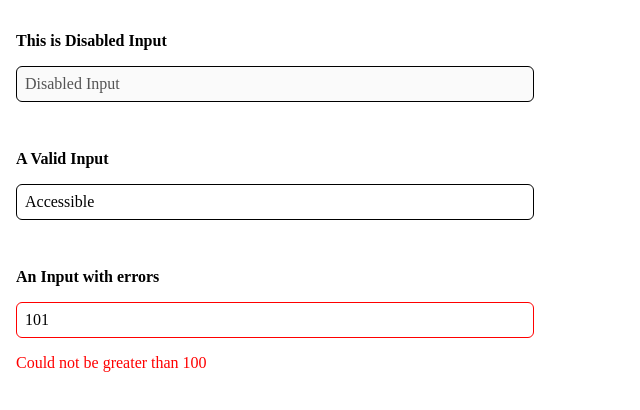
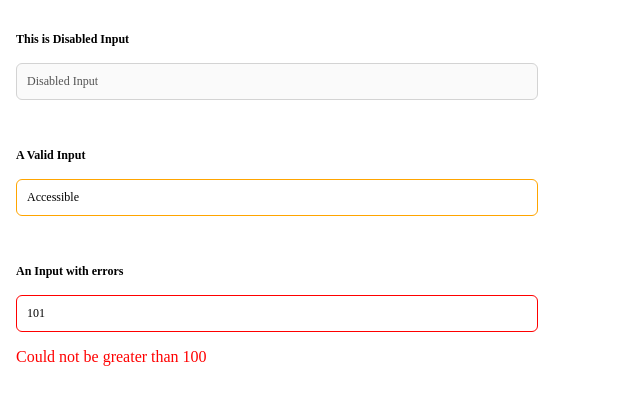
Before and after one commit to permil-st/javascript-client, a React (Create React App) app: page / in a window 1280 px wide. Shown: the top 410 px of the page, without its empty margins (0-640 px from the left). Built offline with nearby package versions, Linux system fonts and the light colour scheme.

Commit message:
style: change as requested in PR #5
remove dead code, remove husky object from package.json, move css from inlined to styled-component

```diff
--- a/package.json
+++ b/package.json
@@ -2,12 +2,6 @@
   "name": "training",
   "version": "0.1.0",
   "private": true,
-  "husky": {
-    "hooks": {
-      "pre-commit": "npm run lint",
-      "pre-push": "npm run lint"
-    }
-  },
   "dependencies": {
     "@testing-library/jest-dom": "^4.2.4",
     "@testing-library/react": "^9.4.1",
--- a/src/components/TextField/style.js
+++ b/src/components/TextField/style.js
@@ -3,10 +3,15 @@ import styled from 'styled-components';
 const TextField = styled.input`
 {
   width: 500px;
-  padding: 8px;
+  padding: 10px;
   margin: 16px 16px 16px 0px;
-  border: 1px solid black;
+  border: 1px solid orange;
   border-radius: 6px;
+  font-size: 12px;
+}
+
+:disabled {
+  border: 1px solid lightgray;
 }
 
   &.error {
--- a/src/pages/TextFieldDemo/TextFieldDemo.jsx
+++ b/src/pages/TextFieldDemo/TextFieldDemo.jsx
@@ -1,23 +1,22 @@
 import React from 'react';
 import { TextField } from '../../components';
-
-const style = { 'font-weight': 'bold' };
+import { Label, Wrapper, Item } from './style';
 
 const TextFieldDemo = () => (
-  <div style={{ margin: '16px' }}>
-    <div style={{ padding: '16px 0px' }}>
-      <h4 style={style}>This is Disabled Input</h4>
+  <Wrapper>
+    <Item>
+      <Label>This is Disabled Input</Label>
       <TextField value="Disabled Input" disabled />
-    </div>
-    <div style={{ padding: '16px 0px' }}>
-      <h4 style={style}>A Valid Input</h4>
+    </Item>
+    <Item>
+      <Label>A Valid Input</Label>
       <TextField value="Accessible" />
-    </div>
-    <div style={{ padding: '16px 0px' }}>
-      <h4 style={style}>An Input with errors</h4>
+    </Item>
+    <Item>
+      <Label>An Input with errors</Label>
       <TextField value="101" error="Could not be greater than 100" />
-    </div>
-  </div>
+    </Item>
+  </Wrapper>
 );
 
 export default TextFieldDemo;
--- /dev/null
+++ b/src/pages/TextFieldDemo/style.js
@@ -0,0 +1,22 @@
+import styled from 'styled-components';
+
+const Label = styled.h4`
+{
+  font-weight: bold;
+  font-size: 12px;
+}
+`;
+
+const Item = styled.div`
+{
+  padding: 16px 0px;
+}
+`;
+
+const Wrapper = styled.div`
+{
+  margin: 16px;
+}
+`;
+
+export { Label, Item, Wrapper };
```
Also changed, not shown: src/components/TextField/TextField.jsx (+0 -18 lines).
